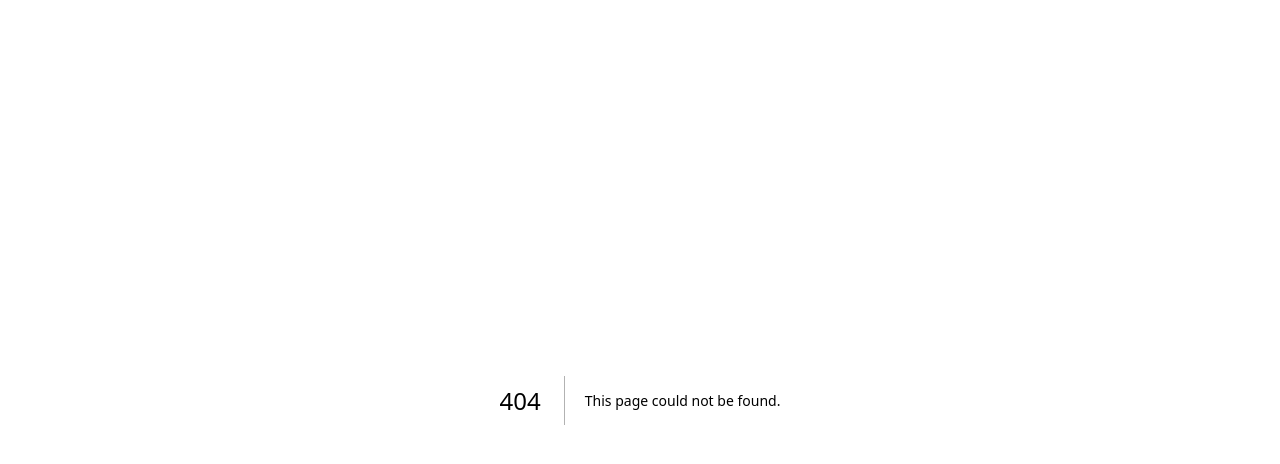
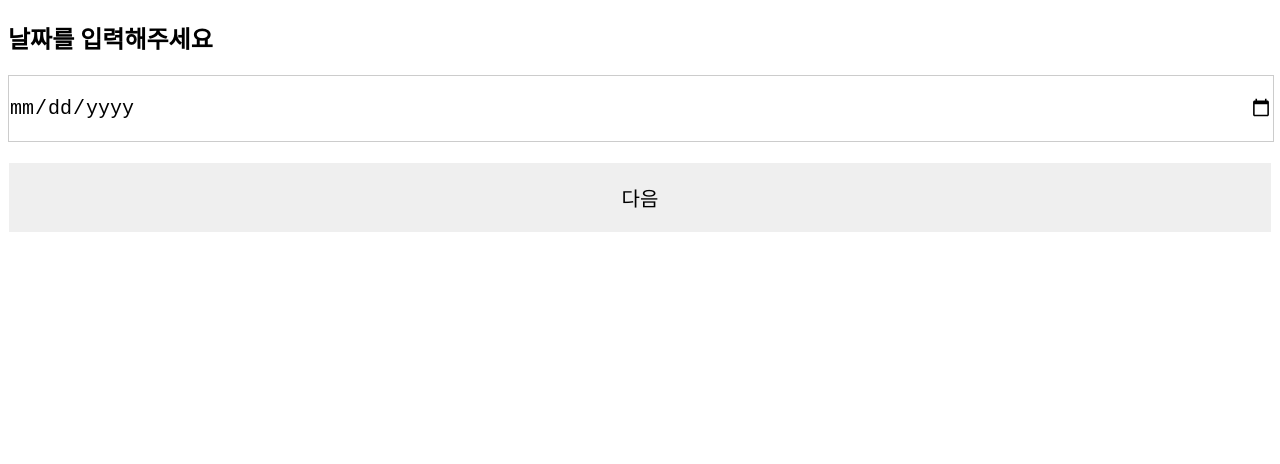
Before and after one commit to Every-Wear/every-wear-fe, a Next.js app: page /client/application in a window 1280 px wide. Before the commit this address had no page. Shown: the top 464 px of the page. Built offline with nearby package versions, Linux system fonts and the light colour scheme.

Commit message:
feat : 사용자 플로우 페이지

```diff
--- a/package.json
+++ b/package.json
@@ -3,7 +3,7 @@
   "version": "0.1.0",
   "private": true,
   "scripts": {
-    "dev": "next dev",
+    "dev": "next dev -p 8080",
     "build": "next build",
     "start": "next start",
     "lint": "next lint"
@@ -19,5 +19,8 @@
     "react-dom": "18.2.0",
     "styled-components": "^5.3.11",
     "typescript": "5.0.4"
+  },
+  "devDependencies": {
+    "babel-plugin-styled-components": "^2.1.3"
   }
 }
--- a/pages/_app.tsx
+++ b/pages/_app.tsx
@@ -1,4 +1,3 @@
-import "@/styles/globals.css";
 import type { AppProps } from "next/app";
 
 export default function App({ Component, pageProps }: AppProps) {
--- a/pages/_document.tsx
+++ b/pages/_document.tsx
@@ -2,7 +2,7 @@ import { Html, Head, Main, NextScript } from "next/document";
 
 export default function Document() {
   return (
-    <Html lang="en">
+    <Html lang="ko">
       <Head />
       <body>
         <Main />
--- a/pages/api/hello.ts
+++ /dev/null
@@ -1,13 +0,0 @@
-// Next.js API route support: https://nextjs.org/docs/api-routes/introduction
-import type { NextApiRequest, NextApiResponse } from "next";
-
-type Data = {
-  name: string;
-};
-
-export default function handler(
-  req: NextApiRequest,
-  res: NextApiResponse<Data>,
-) {
-  res.status(200).json({ name: "John Doe" });
-}
--- /dev/null
+++ b/pages/client/application/index.styled.ts
@@ -0,0 +1,21 @@
+import styled from "styled-components";
+
+export const ApplticionButton = styled.button`
+  width: 100%;
+  border: 1px solid #fff;
+  padding: 20px 0;
+  font-size: 20px;
+  margin-top: 20px;
+`;
+
+export const CustomInput = styled.input`
+  width: 100%;
+  border: 1px solid #fff;
+  padding: 20px 0;
+  font-size: 20px;
+  border: 1px solid #ccc;
+`;
+
+export const FormBox = styled.div`
+  width: 100%;
+`;
--- /dev/null
+++ b/pages/client/application/index.tsx
@@ -0,0 +1,65 @@
+import { useState } from "react";
+import { useRouter } from "next/router";
+
+import { ApplticionButton, CustomInput, FormBox } from "./index.styled";
+
+export const Application = () => {
+  const router = useRouter();
+
+  const [currentStauts, setCurrentStauts] = useState<number>(0);
+  const [time, setTime] = useState<string>("");
+  const [location, setLocation] = useState<string>("");
+  const [usage, setUsage] = useState<string>("");
+
+  const formList = [
+    { title: "날짜", inputType: "date", value: time, setValue: setTime },
+    {
+      title: "장소",
+      inputType: "text",
+      value: location,
+      setValue: setLocation,
+    },
+    { title: "목적", inputType: "text", value: usage, setValue: setUsage },
+  ];
+
+  const nextForm = (state: number) => {
+    if (state === 2) return;
+    setCurrentStauts(state + 1);
+  };
+
+  const submitApplication = (time: string, location: string, usage: string) => {
+    alert(`신청 API호출 시간 : ${time} / 지역 : ${location} / 용도 : ${usage}`);
+    router.push("/client/matching");
+  };
+
+  return (
+    <FormBox>
+      {formList.map((x, idx) => {
+        if (currentStauts !== idx) return;
+        return (
+          <section key={idx}>
+            <h2>{x.title}를 입력해주세요</h2>
+            <CustomInput
+              type={x.inputType}
+              value={x.value}
+              onChange={(e: React.FormEvent<HTMLInputElement>) =>
+                x.setValue(e.currentTarget.value)
+              }
+            />
+          </section>
+        );
+      })}
+      <ApplticionButton
+        onClick={() =>
+          currentStauts > 1
+            ? submitApplication(time, location, usage)
+            : nextForm(currentStauts)
+        }
+      >
+        {currentStauts > 1 ? "신청" : "다음"}
+      </ApplticionButton>
+    </FormBox>
+  );
+};
+
+export default Application;
--- a/styles/globals.css
+++ /dev/null
@@ -1,107 +0,0 @@
-:root {
-  --max-width: 1100px;
-  --border-radius: 12px;
-  --font-mono: ui-monospace, Menlo, Monaco, "Cascadia Mono", "Segoe UI Mono",
-    "Roboto Mono", "Oxygen Mono", "Ubuntu Monospace", "Source Code Pro",
-    "Fira Mono", "Droid Sans Mono", "Courier New", monospace;
-
-  --foreground-rgb: 0, 0, 0;
-  --background-start-rgb: 214, 219, 220;
-  --background-end-rgb: 255, 255, 255;
-
-  --primary-glow: conic-gradient(
-    from 180deg at 50% 50%,
-    #16abff33 0deg,
-    #0885ff33 55deg,
-    #54d6ff33 120deg,
-    #0071ff33 160deg,
-    transparent 360deg
-  );
-  --secondary-glow: radial-gradient(
-    rgba(255, 255, 255, 1),
-    rgba(255, 255, 255, 0)
-  );
-
-  --tile-start-rgb: 239, 245, 249;
-  --tile-end-rgb: 228, 232, 233;
-  --tile-border: conic-gradient(
-    #00000080,
-    #00000040,
-    #00000030,
-    #00000020,
-    #00000010,
-    #00000010,
-    #00000080
-  );
-
-  --callout-rgb: 238, 240, 241;
-  --callout-border-rgb: 172, 175, 176;
-  --card-rgb: 180, 185, 188;
-  --card-border-rgb: 131, 134, 135;
-}
-
-@media (prefers-color-scheme: dark) {
-  :root {
-    --foreground-rgb: 255, 255, 255;
-    --background-start-rgb: 0, 0, 0;
-    --background-end-rgb: 0, 0, 0;
-
-    --primary-glow: radial-gradient(rgba(1, 65, 255, 0.4), rgba(1, 65, 255, 0));
-    --secondary-glow: linear-gradient(
-      to bottom right,
-      rgba(1, 65, 255, 0),
-      rgba(1, 65, 255, 0),
-      rgba(1, 65, 255, 0.3)
-    );
-
-    --tile-start-rgb: 2, 13, 46;
-    --tile-end-rgb: 2, 5, 19;
-    --tile-border: conic-gradient(
-      #ffffff80,
-      #ffffff40,
-      #ffffff30,
-      #ffffff20,
-      #ffffff10,
-      #ffffff10,
-      #ffffff80
-    );
-
-    --callout-rgb: 20, 20, 20;
-    --callout-border-rgb: 108, 108, 108;
-    --card-rgb: 100, 100, 100;
-    --card-border-rgb: 200, 200, 200;
-  }
-}
-
-* {
-  box-sizing: border-box;
-  padding: 0;
-  margin: 0;
-}
-
-html,
-body {
-  max-width: 100vw;
-  overflow-x: hidden;
-}
-
-body {
-  color: rgb(var(--foreground-rgb));
-  background: linear-gradient(
-      to bottom,
-      transparent,
-      rgb(var(--background-end-rgb))
-    )
-    rgb(var(--background-start-rgb));
-}
-
-a {
-  color: inherit;
-  text-decoration: none;
-}
-
-@media (prefers-color-scheme: dark) {
-  html {
-    color-scheme: dark;
-  }
-}
--- a/tsconfig.json
+++ b/tsconfig.json
@@ -14,6 +14,7 @@
     "isolatedModules": true,
     "jsx": "preserve",
     "incremental": true,
+    "baseUrl": "./",
     "paths": {
       "@/*": ["./*"]
     }
```
Also changed, not shown: pages/client/index.tsx (+28 -3 lines), pages/client/matching/index.styled.ts (added, +9 -0 lines), pages/client/matching/index.tsx (added, +31 -0 lines), .babelrc (added), 1 other file (tests, documents, lock files or other folders).
